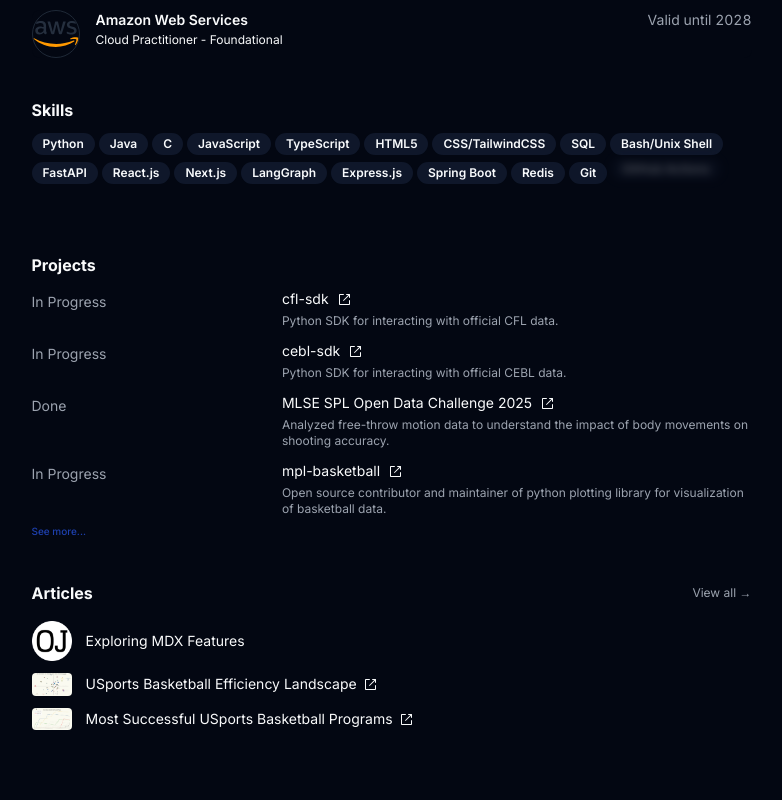
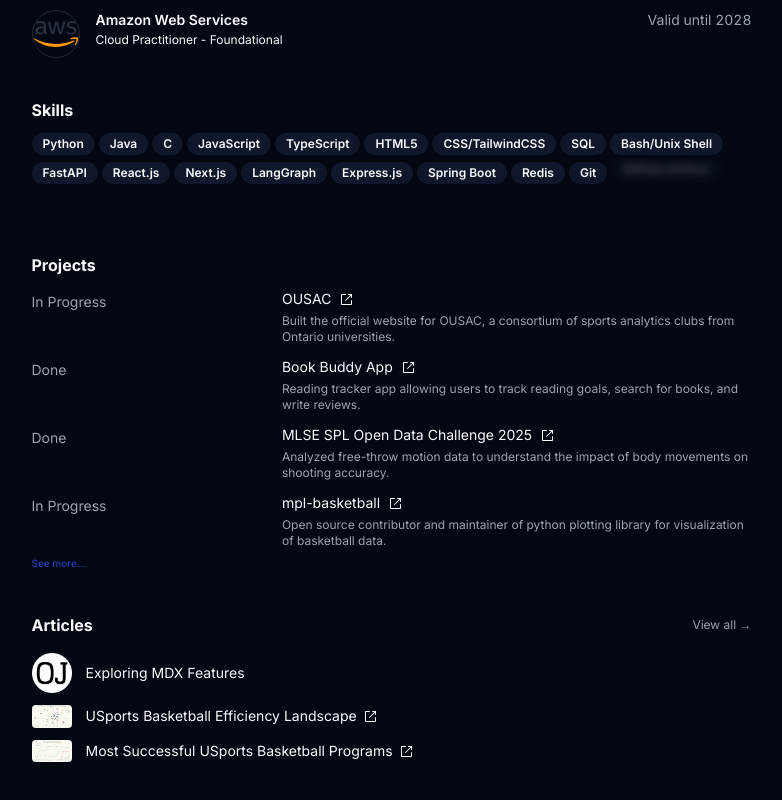
Before and after one commit to ojadeyemi/ojadeyemi.github.io, a Next.js app: page / in a window 1280 px wide. Shown: the part 870-1670 px from the top of the page, without its empty margins (241-1023 px from the left). Built offline with nearby package versions, Linux system fonts and the light colour scheme.

Commit message:
added new projects

```diff
--- a/src/data/resume.tsx
+++ b/src/data/resume.tsx
@@ -1,4 +1,10 @@
-import { FolderSearch, HomeIcon, NotebookText, PenTool } from "lucide-react";
+import {
+  FolderSearch,
+  Globe,
+  HomeIcon,
+  NotebookText,
+  PenTool,
+} from "lucide-react";
 
 import { Icons } from "@/components/ui/icons";
 
@@ -116,6 +122,41 @@
     },
   ],
   projects: [
+    {
+      title: "OUSAC",
+      href: "https://www.ousac.ca/",
+      dates: "Jan 2025 - March 2025",
+      active: true,
+      description:
+        "Built the official website for OUSAC, a consortium of sports analytics clubs from Ontario universities.",
+      technologies: ["React", "Next.js", "TailwindCSS", "TypeScript"],
+      links: [
+        {
+          type: "Website",
+          href: "https://www.ousac.ca/",
+          icon: <Globe className="size-3" />,
+        },
+      ],
+      image: "/img/ousac_website.png",
+      video: "",
+    },
+    {
+      title: "Book Buddy App",
+      href: "https://ojadeyemi.github.io/projects/",
+      dates: "Nov 2025 - Dec 2025",
+      active: false,
+      description:
+        "Reading tracker app allowing users to track reading goals, search for books, and write reviews.",
+      technologies: [
+        "React",
+        "TypeScript",
+        "Java",
+        "Spring Boot",
+        "OpenLibrary API",
+      ],
+      image: "",
+      video: "/video/Book_Buddy_App_demo_v1.mp4",
+    },
     {
       title: "cfl-sdk",
       href: "https://github.com/ojadeyemi/cfl-sdk",
```
Also changed, not shown: public/img/ousac_website.png (added), 1 other file (tests, documents, lock files or other folders).
